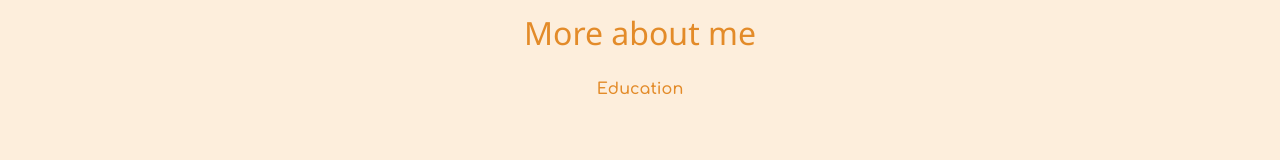
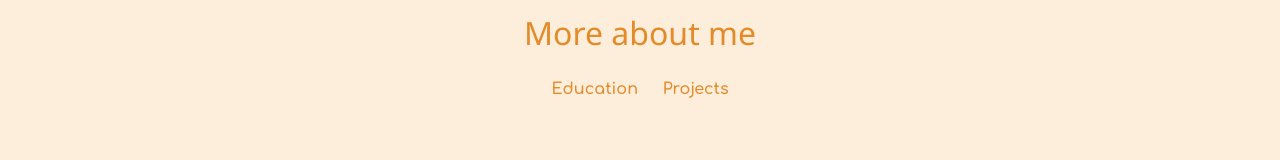
Before and after one commit to JoshuaSmith2000/PersonalWebsite, a plain HTML site: page index.html in a window 1280 px wide. Shown: the part 2070-2230 px from the top of the page. Drawn offline with Linux system fonts and the light colour scheme.

Commit message:
Updated index.html

```diff
--- a/index.html
+++ b/index.html
@@ -43,6 +43,7 @@
           <div class="more">
               <h2>More about me</h2>
               <a class="webpage-link" href="education.html">Education</a>
+              <a class="webpage-link" href="projects.html">Projects</a>
               <hr>
           </div>
           <div class="contact-me">
```
